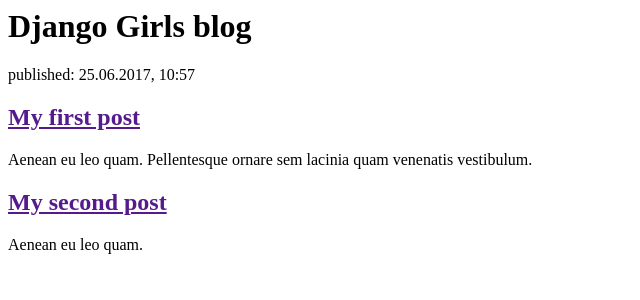
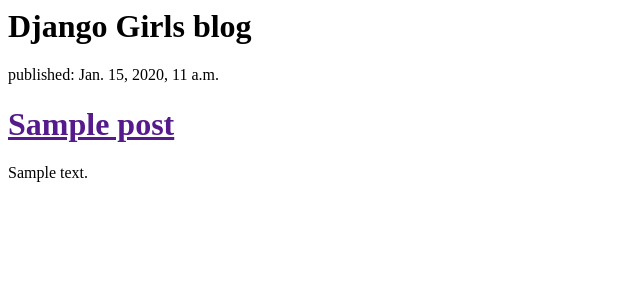
Before and after one commit to MagdaMdjango/my-first-blog, a Django app: template blog/templates/blog/post_list.html in a window 1280 px wide. Shown: the top 300 px of the page, without its empty margins (0-640 px from the left). Run offline with Django 3.2, Linux system fonts and the light colour scheme; the template is opened without the code that fills it: values that come from a table or form of the project are taken from there, others are empty; tables that the repository leaves empty hold one stand-in row (values such as "Sample post").

Commit message:
Modyfikacja szablonu, by pokazywał posty z bazy danych

```diff
--- a/blog/templates/blog/post_list.html
+++ b/blog/templates/blog/post_list.html
@@ -7,16 +7,13 @@
           <h1>Django Girls blog</h1>
       </div>
 
-      <div>
-        <p>published: 25.06.2017, 10:57</p>
-        <h2><a href="">My first post</a></h2>
-        <p>Aenean eu leo quam. Pellentesque ornare sem lacinia quam venenatis vestibulum.</p>
-      </div>
+      {% for post in posts %}
+        <div>
+          <p>published: {{ post.published_date }}</p>
+          <h1><a href="">{{ post.title}}</a></h1>
+          <p>{{ post.text|linebreaksbr }}</p>
+        </div>
+      {% endfor %}
 
-      <div>
-        <published: 25.06.2017, 11:09</p>
-        <h2><a href="">My second post</a></h2>
-        <p>Aenean eu leo quam.</p>
-      </div>
   </body>
 </html>
--- a/blog/views.py
+++ b/blog/views.py
@@ -1,4 +1,7 @@
 from django.shortcuts import render
+from .models import Post
+from django.utils import timezone
 
 def post_list(request):
-    return render(request, 'blog/post_list.html', {})
+    posts = Post.objects.filter(published_date__lte=timezone.now()).order_by('published_date')
+    return render(request, 'blog/post_list.html', {'posts':posts})
```
